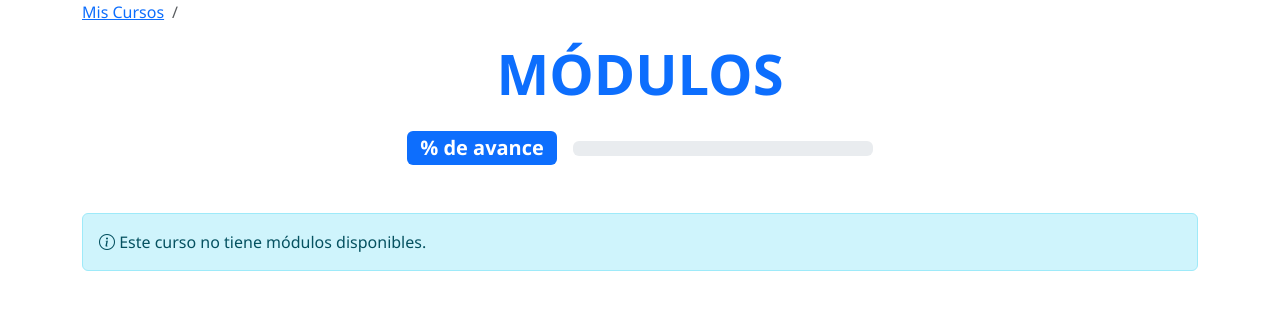
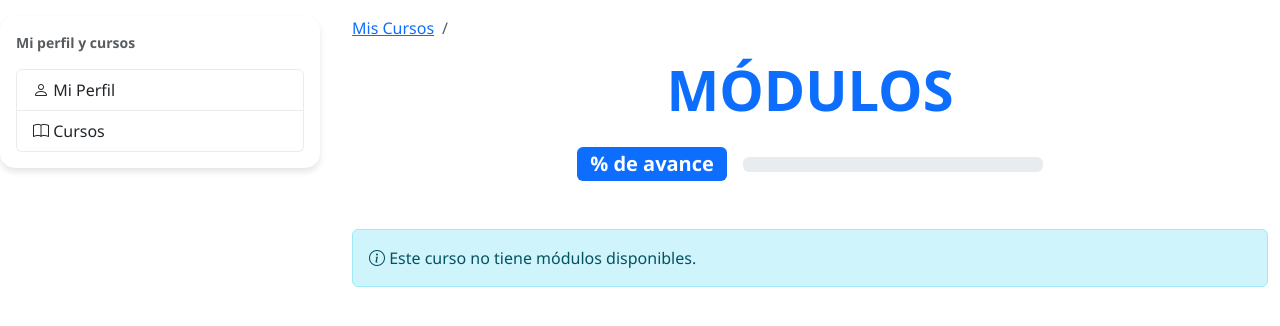
Before and after one commit to armandpiano/cursosFarmadec, a PHP site: the page made by src/Http/Views/modules.php in a window 1280 px wide. Shown: the top 326 px of the page. Run offline with PHP 8.4, Linux system fonts and the light colour scheme; the template is opened without the code that fills it, so the values that code supplies are empty; some libraries are stand-ins or nearby versions.

Commit message:
Add compact sidebar layout to courses views

```diff
--- a/src/Http/Views/modules.php
+++ b/src/Http/Views/modules.php
@@ -1,4 +1,82 @@
 <?php ob_start(); ?>
+<style>
+.sidebar {
+    display: none !important;
+}
+.main-content {
+    margin-left: 0 !important;
+}
+
+.inline-layout-wrapper {
+    display: flex;
+    gap: 20px;
+    align-items: flex-start;
+}
+
+.inline-layout-sidebar {
+    flex: 0 0 320px;
+}
+
+.inline-layout-main {
+    flex: 1;
+}
+
+.sidebar-profile-menu {
+    background: white;
+    border-radius: 15px;
+    box-shadow: 0 4px 6px rgba(0,0,0,0.1);
+    margin-bottom: 14px;
+}
+
+.sidebar-profile-menu .card-body {
+    padding: 16px;
+}
+
+.sidebar-profile-menu .list-group-item.active {
+    background-color: #c240a8;
+    border-color: #c240a8;
+    color: #fff;
+}
+
+.sidebar-profile-menu .list-group-item {
+    border: 1px solid #e9ecef;
+}
+
+.sidebar-profile-menu .list-group-item + .list-group-item {
+    border-top: none;
+}
+
+@media (max-width: 768px) {
+    .inline-layout-wrapper {
+        flex-direction: column;
+    }
+    .inline-layout-sidebar,
+    .inline-layout-main {
+        width: 100%;
+    }
+}
+</style>
+
+<div class="inline-layout-wrapper mt-3">
+    <div class="inline-layout-sidebar">
+        <div class="sidebar-profile-menu card">
+            <div class="card-body">
+                <div class="text-muted small mb-3 fw-semibold">Mi perfil y cursos</div>
+                <div class="list-group">
+                    <a href="<?php echo url('profile'); ?>"
+                       class="list-group-item list-group-item-action <?php echo $currentUrl === 'profile' ? 'active' : ''; ?>">
+                        <i class="bi bi-person"></i> Mi Perfil
+                    </a>
+                    <a href="<?php echo url('app'); ?>"
+                       class="list-group-item list-group-item-action <?php echo $currentUrl === 'app' || strpos($currentUrl, 'course') !== false ? 'active' : ''; ?>">
+                        <i class="bi bi-book"></i> Cursos
+                    </a>
+                </div>
+            </div>
+        </div>
+    </div>
+
+    <div class="inline-layout-main">
         <div class="container">
             <div class="row mb-4">
                 <div class="col">
@@ -127,5 +205,7 @@
                 <?php endif; ?>
             </div>
         </div>
+    </div>
+</div>
 <?php $content = ob_get_clean(); ?>
 <?php include __DIR__ . '/layout.php'; ?>
```
Also changed, not shown: src/Http/Views/dashboard.php (+78 -0 lines). Lines whose indentation alone changed are shown as unchanged.
